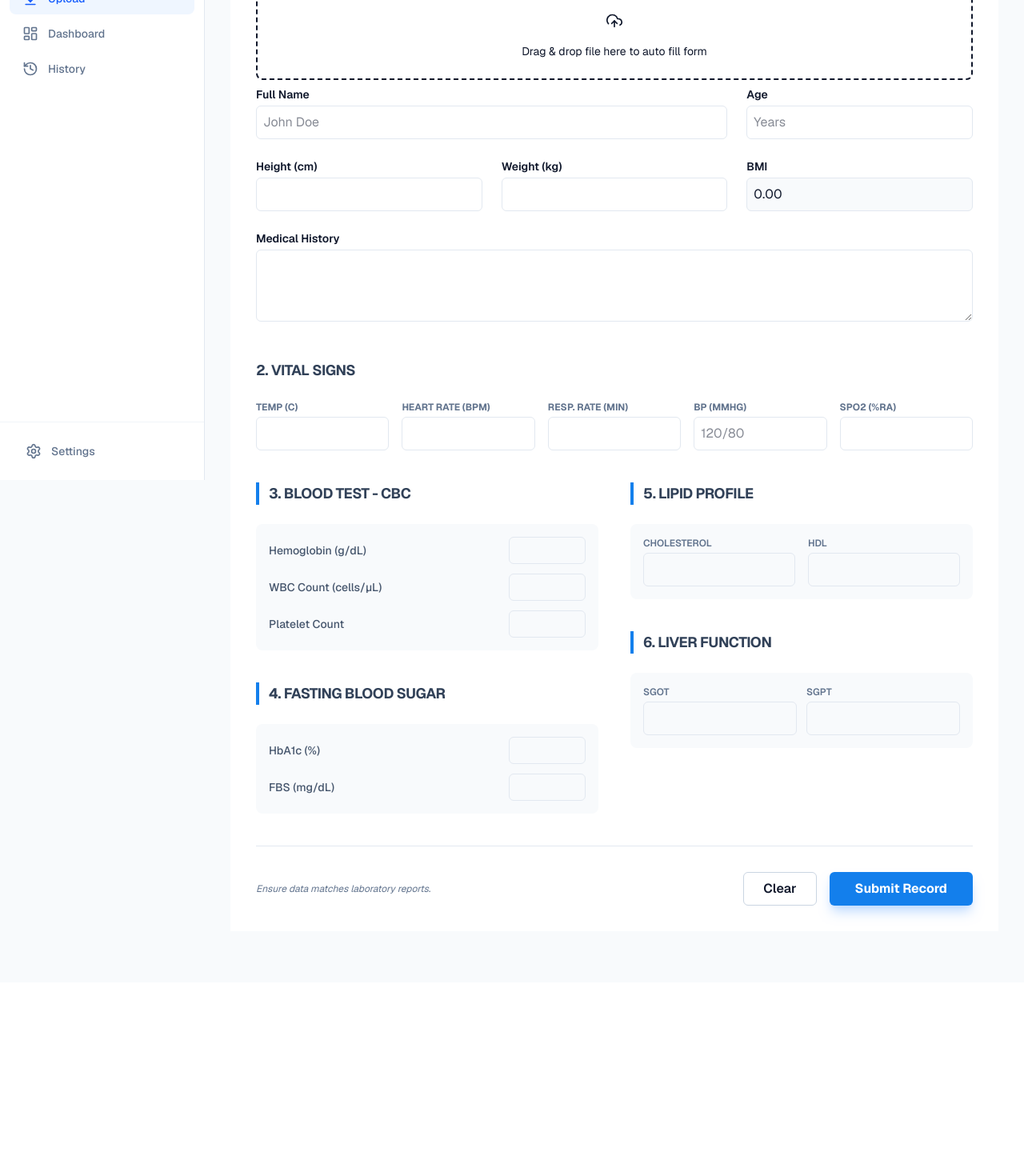
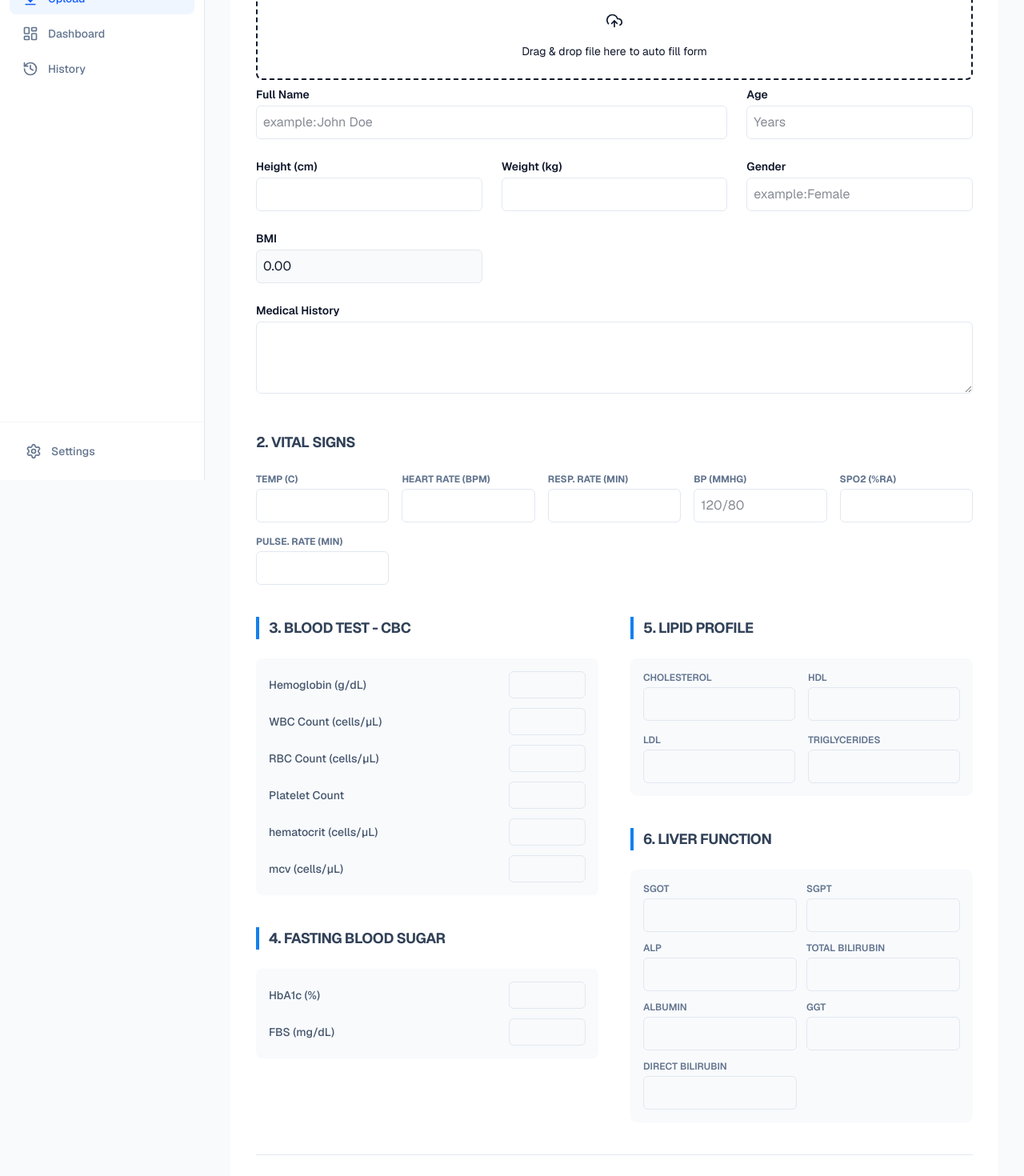
Before and after one commit to 6831503059Piyapat/Health-CheckUp-Dashboard, a Next.js app: page /upload in a window 1280 px wide. Shown: the part 200-1670 px from the top of the page at 80% size. Before the commit the page ends 1428 px from the top, so only its background shows below. Built offline with nearby package versions, Linux system fonts and the light colour scheme.

Commit message:
Ref:form

```diff
--- a/app/history/components/historyitem.tsx
+++ b/app/history/components/historyitem.tsx
@@ -4,30 +4,71 @@ import { useState } from "react"
 export default function Historyitem({data}:any){
     const [isShow,setIsShow] = useState(false);
     function handleViewbutton(){
-        if(isShow === false){
-            setIsShow(true);
-        }
-        else{
-            setIsShow(false)
-        }
+      setIsShow(!isShow);
     }
     return(
-        <tr className="hover:bg-slate-50/50 transition-colors group " onClick={()=>handleViewbutton() }>
+        <>
+        <tr className="hover:bg-slate-50/50 " onClick={()=>handleViewbutton() }>
+
                   <td className="px-6 py-4">
                     <div className="flex items-center gap-3">
-
                         <p className="font-bold text-slate-800">{data.lastVisit}</p>
-
                     </div>
                   </td>
-                  <td className="px-4 py-4 text-slate-600 pl-10 font-bld">{data.name}</td>
+                  <td className="px-4 py-4 text-slate-600 pl-10 font-bld">{data.provide}</td>
                   <td className="px-4 py-4 text-slate-600 pl-10 font-bold w-[10px] text-center">
                     <h1 className=" rounded-full text-yellow-600 p-1">Pending</h1>
                   </td>
+
                   <td className="px-6 py-4 text-right justify-end flex">
-                    <button className=" text-slate-600 font-bold flex cursor-default items-center gap-3 pr-10">View {isShow?(<ArrowUp size={15}/>):(<ArrowDown size={15}/>)}</button>
+                    <p className=" text-slate-600 font-bold flex cursor-default items-center gap-3 pr-10">View {isShow?(<ArrowUp size={15}/>):(<ArrowDown size={15}/>)}</p>
                   </td>
+
                 </tr>
+                {isShow && (
+                <tr className="bg-slate-100/30">
+
+                       {/* {provide:'Spider Man', name: 'Robert Chen',pulse: 86, lastVisit: 'Oct 15, 2023', triglyceride: 80,
+                         gender:'Female',fasting_blood_sugar:76 ,creatinine:0.9 ,age:20 ,total_cholesterol: 120,alanine_transaminase:23,
+                         height:180, hdl:72, hemoglobin:13, weight:60,ldl:60,white_blood_cell:9250,bmi:18.5 , blood_pressure:'118/80 mmHg',
+                         platelet:400000
+                        */}
+
+                    <td colSpan={4} className="px-6 py-4">
+                        <div className="p-4 bg-white rounded-lg border border-slate-100 shadow-sm animate-in fade-in slide-in-from-top-2">
+                            <h4 className="font-bold text-slate-700 mb-2">Doctor : {data.provide}</h4>
+                            <div className="grid grid-cols-3 gap-4 text-sm text-slate-600">
+                               <p><strong>User name:</strong> {data.name || 'N/A'}</p>
+                               <p><strong>Pulse:</strong> {data.pulse} time/min</p>
+                               <p><strong>Triglyceride(TG):</strong> {data.triglyceride} mg/dL</p>
+
+                               <p><strong>Gender:</strong> {data.gender}</p>
+                               <p><strong>Fasting Blood Sugar(FBS):</strong> {data.fasting_blood_sugar} mg/dL</p>
+                               <p><strong>Creatinine(Cr):</strong> {data.creatinine} mg/dL</p>
+
+                               <p><strong>Age:</strong> {data.age}</p>
+                               <p><strong>Total Cholesterol(TC):</strong> {data.total_cholesterol} mg/dL</p>
+                               <p><strong>Alanine transaminase(ALT):</strong> {data.alanine_transaminase} U/L</p>
+
+                               <p><strong>Height:</strong> {data.height} cm</p>
+                               <p><strong>HDL:</strong> {data.hdl} mg/dL</p>
+                               <p><strong>Hemoglobin (Hb):</strong> {data.hemoglobin} g/dL</p>
+
+                               <p><strong>Weight:</strong> {data.weight} Kg</p>
+                               <p><strong>LDL:</strong> {data.ldl} mg/dL</p>
+                               <p><strong>White Blood Cell (WBC):</strong> {data.white_blood_cell} cell/uL</p>
+
+                               <p><strong>BMI:</strong> {data.bmi}</p>
+                               <p><strong>Blood Pressure:</strong> {data.blood_pressure}</p>
+                               <p><strong>Platelet:</strong> {data.platelet} cell/uL</p>
+                            </div>
+                            <h1 className="text-slate-600 text-sm"><strong>Historical</strong></h1>
+                            <textarea className="w-full p-2 rounded-md border border-slate-200 focus:ring-2 focus:ring-[#137fec] outline-none" rows={3} value={data.historical}/>
+                        </div>
+                    </td>
+                </tr>
+            )}
+                </>
     )
 
 }
--- a/app/history/page.tsx
+++ b/app/history/page.tsx
@@ -2,12 +2,16 @@ import Navbar from "../components/Navbar";
 import { Search,Filter,ArrowDown,ArrowUp } from "lucide-react";
 import FilterSelect from "../components/FilterSelect";
 import Historyitem from "./components/historyitem";
+
 const patients = [
-  { name: 'Alice Henderson', id: '#PT-82731', lastVisit: 'Oct 12, 2023', type: 'pdf', avatar: 'https://i.pravatar.cc/150?u=alice' },
-  { name: 'James Wilson', id: '#PT-82745',  lastVisit: 'Oct 21, 2023', type: 'jpeg', avatar: 'https://i.pravatar.cc/150?u=james' },
-  { name: 'Sarah Miller', id: '#PT-82752', lastVisit: 'Oct 20, 2023', type: 'png', avatar: 'https://i.pravatar.cc/150?u=sarah' },
-  { name: 'Robert Chen',id: '#PT-82760', lastVisit: 'Oct 15, 2023', type: 'pdf', avatar: 'https://i.pravatar.cc/150?u=robert' },
-  { name: 'Emily Davis', id: '#PT-82768', lastVisit: 'Oct 22, 2023', type: 'pdf', avatar: 'https://i.pravatar.cc/150?u=emily' },
+ {provide:'Spider Man', name: 'Robert Chen',pulse: 86, lastVisit: 'Oct 15, 2023', triglyceride: 80,
+                         gender:'Female',fasting_blood_sugar:76 ,creatinine:0.9 ,age:20 ,total_cholesterol: 120,alanine_transaminase:23,
+                         height:180, hdl:72, hemoglobin:13, weight:60,ldl:60,white_blood_cell:9250,bmi:18.5 , blood_pressure:'118/80 mmHg',
+                         platelet:400000,historical:"Nothing commnet" },
+{provide:'Lord Voldermor', name: 'Robert Chen',pulse: 86, lastVisit: 'Oct 15, 2023', triglyceride: 80,
+                         gender:'Female',fasting_blood_sugar:76 ,creatinine:0.9 ,age:20 ,total_cholesterol: 120,alanine_transaminase:23,
+                         height:180, hdl:72, hemoglobin:13, weight:60,ldl:60,white_blood_cell:9250,bmi:18.5 , blood_pressure:'118/80 mmHg',
+                         platelet:400000,historical:"OMG So FATTTT" },
 ];
 export default function History(){
     return(
--- a/app/upload/components/Dragdrop.tsx
+++ b/app/upload/components/Dragdrop.tsx
@@ -3,6 +3,8 @@
 import React, { useState, useRef,Dispatch,SetStateAction } from "react";
 interface FileProps {
   name: String;
+  provide:String;
+  gender:String;
   age: Number;
   historical: String;
   height: Number;
@@ -14,6 +16,7 @@ interface FileProps {
     blood_pressure:String;
     respiratory_rate: Number;
     oxygen_saturation: Number;
+    pulse:Number;
   };
   blood_test: {
     cbc: {
@@ -133,7 +136,9 @@ const Dragdrop: React.FC<DragdropProps> = ({
   const prompt = `Extract information from the provided image/file and map it into the following JSON structure. If data is missing for a field, use zero if it's number or double if it's text use text minus sign . Return strictly the JSON object without any Markdown formatting or extra text.
   {
   "name": "string",
+  "provide":"string",
   "age": "int",
+  "gender":"string",
   "historical": "string",
   "height": "double",
   "weight": "double",
@@ -143,7 +148,8 @@ const Dragdrop: React.FC<DragdropProps> = ({
     "heart_rate": "int",
     "blood_pressure": "string",
     "respiratory_rate": "int",
-    "oxygen_saturation": "int"
+    "oxygen_saturation": "int",
+    "pulse":"int",
   },
   "blood_test": {
     "cbc": {
--- a/app/upload/components/FormInput.tsx
+++ b/app/upload/components/FormInput.tsx
@@ -11,6 +11,8 @@ import ConfirmSubmit from "./ConfirmSubmit";
 import React from "react";
 interface FileProps {
   name: String;
+  provide:String;
+  gender:String;
   age: Number;
   historical: String;
   height: Number;
@@ -22,6 +24,7 @@ interface FileProps {
     blood_pressure:String;
     respiratory_rate: Number;
     oxygen_saturation: Number;
+    pulse:Number;
   };
   blood_test: {
     cbc: {
@@ -164,11 +167,13 @@ useEffect(() => {
         </div>
           <div className="grid grid-cols-1 md:grid-cols-3 gap-6 mt-2">
             <div className="md:col-span-2">
-              <InputField label="Full Name" registration={register("fullName",{value:fileUpload?.name})} placeholder="John Doe"  />
+              <InputField label="Full Name" registration={register("fullName",{value:fileUpload?.name})} placeholder="example:John Doe"  />
             </div>
             <InputField label="Age" type="number" registration={register("age",{value:fileUpload?.age})} placeholder="Years" />
             <InputField label="Height (cm)" type="number" registration={register("height",{onChange:(e) => setHeight(parseFloat(e.target.value)),value:fileUpload?.height})} />
             <InputField label="Weight (kg)" type="number" registration={register("weight",{onChange:(e) => setWeight(parseFloat(e.target.value)),value:fileUpload?.weight})} />
+            <InputField label="Gender" type="text" registration={register("gender",{value:fileUpload?.gender})} placeholder="example:Female" />
+
             <div className="space-y-1">
               <label className="block text-sm font-semibold">BMI</label>
               <input className="w-full p-2 rounded-md border border-slate-200 bg-slate-50" {...register("bmi")} disabled value={bmi.toFixed(2)} />
@@ -194,7 +199,11 @@ useEffect(() => {
               <div className="space-y-3 bg-slate-50 p-4 rounded-lg">
                 <RowInput label="Hemoglobin (g/dL)" registration={register("hemoglobin",{value:fileUpload?.blood_test.cbc.hemoglobin})} />
                 <RowInput label="WBC Count (cells/µL)" registration={register("wbc",{value:fileUpload?.blood_test.cbc.wbc})} />
+                <RowInput label="RBC Count (cells/µL)" registration={register("rbc",{value:fileUpload?.blood_test.cbc.rbc})} />
                 <RowInput label="Platelet Count" registration={register("platelets",{value:fileUpload?.blood_test.cbc.platelets})} />
+                <RowInput label="hematocrit (cells/µL)" registration={register("hematocrit",{value:fileUpload?.blood_test.cbc.hematocrit})} />
+                <RowInput label="mcv (cells/µL)" registration={register("mcv",{value:fileUpload?.blood_test.cbc.mcv})} />
+
               </div>
             </FormSection>
 
@@ -212,6 +221,9 @@ useEffect(() => {
               <div className="grid grid-cols-2 gap-4 bg-slate-50 p-4 rounded-lg">
                 <InputField label="Cholesterol" registration={register("cholesterol",{value:fileUpload?.blood_test.lipid_profile.total_cholesterol})} size="sm" />
                 <InputField label="HDL" registration={register("hdl",{value:fileUpload?.blood_test.lipid_profile.hdl})} size="sm" />
+                <InputField label="LDL" registration={register("ldl",{value:fileUpload?.blood_test.lipid_profile.ldl})} size="sm" />
+                <InputField label="Triglycerides" registration={register("triglycerides",{value:fileUpload?.blood_test.lipid_profile.triglycerides})} size="sm" />
+
               </div>
             </FormSection>
 
@@ -219,6 +231,12 @@ useEffect(() => {
               <div className="grid grid-cols-2 gap-3 bg-slate-50 p-4 rounded-lg">
                 <InputField label="SGOT" registration={register("sgot",{value:fileUpload?.blood_test.liver_function_test.ast})} size="sm" />
                 <InputField label="SGPT" registration={register("sgpt",{value:fileUpload?.blood_test.liver_function_test.alt})} size="sm" />
+                <InputField label="ALP" registration={register("alp",{value:fileUpload?.blood_test.liver_function_test.alp})} size="sm" />
+                <InputField label="Total bilirubin" registration={register("total_bilirubin",{value:fileUpload?.blood_test.liver_function_test.total_bilirubin})} size="sm" />
+                <InputField label="Albumin" registration={register("albumin",{value:fileUpload?.blood_test.liver_function_test.albumin})} size="sm" />
+                <InputField label="GGT" registration={register("ggt",{value:fileUpload?.blood_test.liver_function_test.ggt})} size="sm" />
+                <InputField label="Direct Bilirubin" registration={register("direct_bilirubin",{value:fileUpload?.blood_test.liver_function_test.direct_bilirubin})} size="sm" />
+
               </div>
             </FormSection>
           </div>
--- a/app/upload/components/VitalSign.tsx
+++ b/app/upload/components/VitalSign.tsx
@@ -25,6 +25,10 @@ export default function VitalSign({ register,fileUpload }: any) {
 <label className="block text-xs font-bold text-slate-500 mb-1 uppercase">SpO2 (%RA)</label>
 <input className="w-full p-2 rounded-md border border-slate-200 focus:border-[#137fec] focus:ring-1 focus:ring-[#137fec] outline-none transition-all" type="text" {...register("spo2",{value:fileUpload?.vital_signs.oxygen_saturation})} />
 </div>
+<div>
+<label className="block text-xs font-bold text-slate-500 mb-1 uppercase">Pulse. Rate (min)</label>
+<input className="w-full p-2 rounded-md border border-slate-200 focus:border-[#137fec] focus:ring-1 focus:ring-[#137fec] outline-none transition-all" type="text" {...register("pulse",{value:fileUpload?.vital_signs.pulse})} />
+</div>
 </div>
 </section>
     )
```
